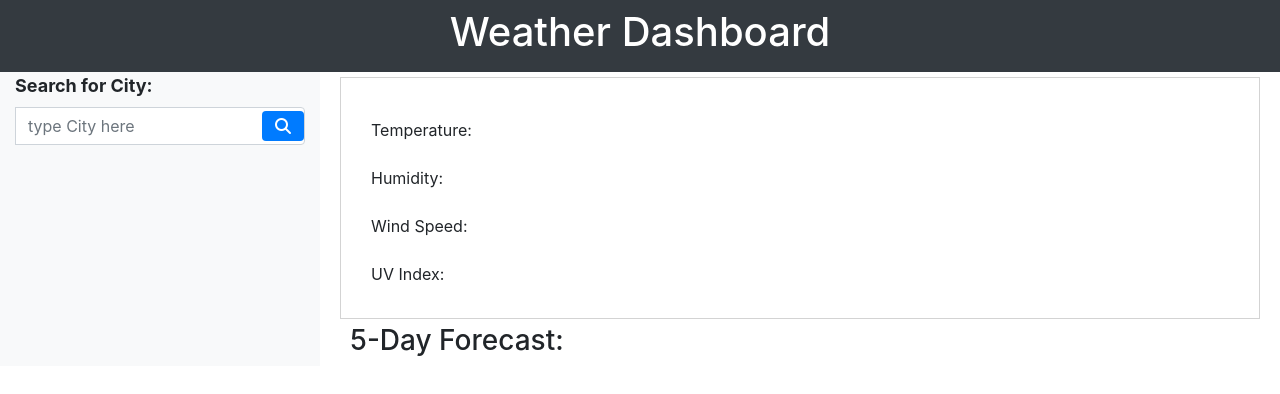
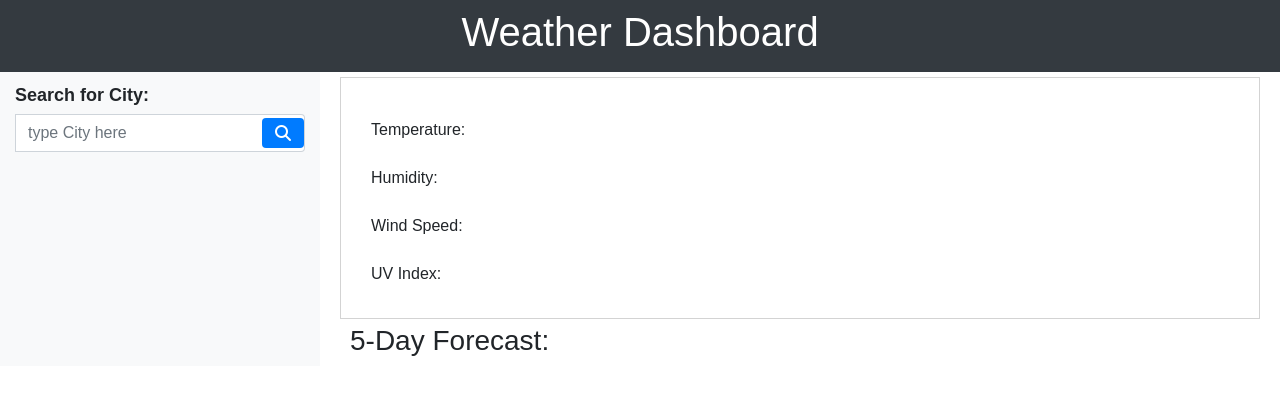
Before and after one commit to jaaybe/weather_dashboard, a plain HTML site: page index.html in a window 1280 px wide. Drawn offline with nearby package versions, Linux system fonts and the light colour scheme.

Commit message:
aesthetic fixes

```diff
--- a/assets/css/style.css
+++ b/assets/css/style.css
@@ -1,6 +1,6 @@
-/* body {
-    background-color: black;
-} */
+body {
+    font-family: Arial, Helvetica, sans-serif;
+}
 
 .selector-for-some-widget {
     box-sizing: content-box;
@@ -25,6 +25,8 @@
       width: 100%;
       font-weight: bold;
       font-size: large;
+      margin-top: 10px;
+      margin-bottom: 5px;
   }
 
   .inputCity {
@@ -44,6 +46,7 @@
       padding: 0;
       border: 1px, solid #ced4da;
       background-color: white;
+      border-left: 0;
   }
 
   .dayForecast {
```
